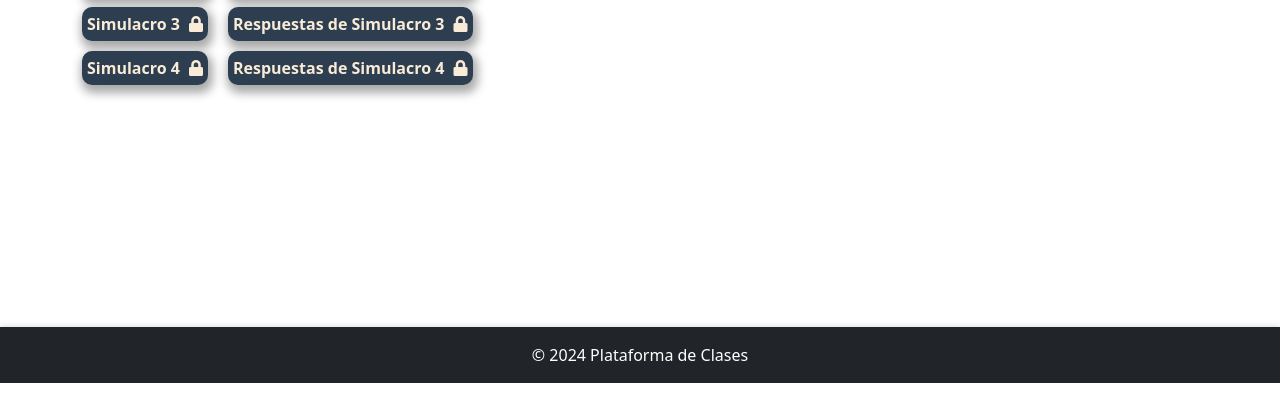
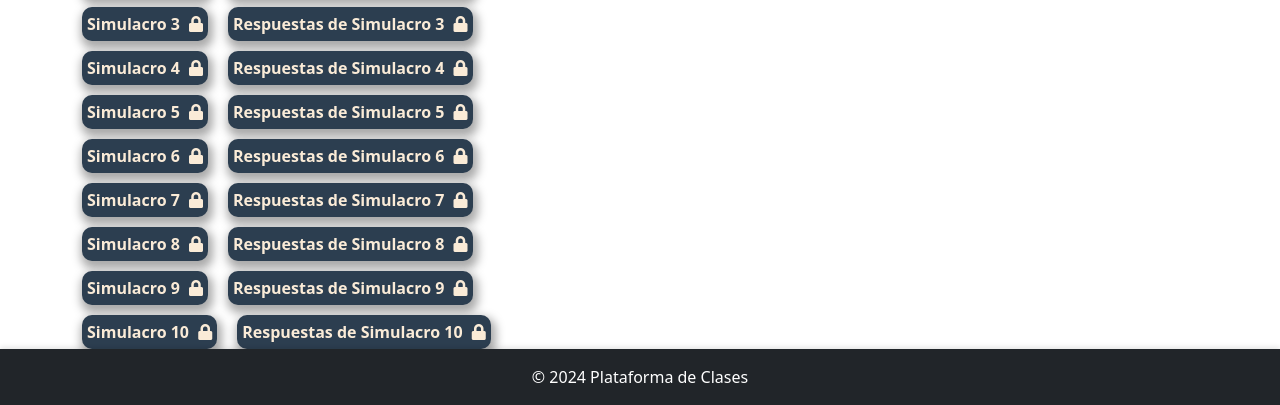
Before and after one commit to SARAScodigos/AlfaAcademy, a website: page frontend/simulacros.html in a window 1280 px wide. Shown: the part 417-822 px from the top of the page. Before the commit the page ends 800 px from the top, so only its background shows below. Drawn offline with nearby package versions, Linux system fonts and the light colour scheme; no server answers.

```diff
--- a/frontend/simulacros.html
+++ b/frontend/simulacros.html
@@ -5,7 +5,7 @@
     <meta name="viewport" content="width=device-width, initial-scale=1.0">
     <title>Simulacros</title>
     <link href="https://cdn.jsdelivr.net/npm/bootstrap@5.3.0-alpha3/dist/css/bootstrap.min.css" rel="stylesheet">
-
+    <link rel="icon" type="image/ico" href="images/logo.ico">
     <link href="https://cdnjs.cloudflare.com/ajax/libs/font-awesome/5.15.4/css/all.min.css" rel="stylesheet">
     <link rel="stylesheet" href="styles.css">
 </head>
@@ -24,7 +24,7 @@
              <div>
                 <nav class="nav">
                     <a class="nav-link text-white" href="index.html">Inicio</a>
-                    <a class="nav-link text-white" href="curso.html">Desarrollar Curso</a>
+                    <a class="nav-link text-white" href="curso.html">Curso Coar</a>
                     <a class="nav-link text-white active" href="simulacros.html">Simulacros</a>
 
                 </nav>
@@ -116,6 +116,108 @@
                 </a>
             </div>
         </div>
+        <div class="simulacro" style="display: flex; gap: 20px;">
+            <div class="card-simulacro" data-toggle="semana-1" >
+                <a href=""
+                style="text-decoration: none; color: antiquewhite;"
+                >
+                Simulacro 5 <i class="fas fa-lock" style="margin-left: 5px;"></i>
+                </a>
+            </div>
+            <div class="card-simulacro" data-toggle="semana-1" >
+                <a href=""
+                style="text-decoration: none; color: antiquewhite;"
+                >
+
+                Respuestas de Simulacro 5 <i class="fas fa-lock" style="margin-left: 5px;"></i>
+                </a>
+            </div>
+        </div>
+        <div class="simulacro" style="display: flex; gap: 20px;">
+            <div class="card-simulacro" data-toggle="semana-1" >
+                <a href=""
+                style="text-decoration: none; color: antiquewhite;"
+                >
+                Simulacro 6 <i class="fas fa-lock" style="margin-left: 5px;"></i>
+                </a>
+            </div>
+            <div class="card-simulacro" data-toggle="semana-1" >
+                <a href=""
+                style="text-decoration: none; color: antiquewhite;"
+                >
+
+                Respuestas de Simulacro 6 <i class="fas fa-lock" style="margin-left: 5px;"></i>
+                </a>
+            </div>
+        </div>
+        <div class="simulacro" style="display: flex; gap: 20px;">
+            <div class="card-simulacro" data-toggle="semana-1" >
+                <a href=""
+                style="text-decoration: none; color: antiquewhite;"
+                >
+                Simulacro 7 <i class="fas fa-lock" style="margin-left: 5px;"></i>
+                </a>
+            </div>
+            <div class="card-simulacro" data-toggle="semana-1" >
+                <a href=""
+                style="text-decoration: none; color: antiquewhite;"
+                >
+
+                Respuestas de Simulacro 7 <i class="fas fa-lock" style="margin-left: 5px;"></i>
+                </a>
+            </div>
+        </div>
+        <div class="simulacro" style="display: flex; gap: 20px;">
+            <div class="card-simulacro" data-toggle="semana-1" >
+                <a href=""
+                style="text-decoration: none; color: antiquewhite;"
+                >
+                Simulacro 8 <i class="fas fa-lock" style="margin-left: 5px;"></i>
+                </a>
+            </div>
+            <div class="card-simulacro" data-toggle="semana-1" >
+                <a href=""
+                style="text-decoration: none; color: antiquewhite;"
+                >
+
+                Respuestas de Simulacro 8 <i class="fas fa-lock" style="margin-left: 5px;"></i>
+                </a>
+            </div>
+        </div>
+        <div class="simulacro" style="display: flex; gap: 20px;">
+            <div class="card-simulacro" data-toggle="semana-1" >
+                <a href=""
+                style="text-decoration: none; color: antiquewhite;"
+                >
+                Simulacro 9 <i class="fas fa-lock" style="margin-left: 5px;"></i>
+                </a>
+            </div>
+            <div class="card-simulacro" data-toggle="semana-1" >
+                <a href=""
+                style="text-decoration: none; color: antiquewhite;"
+                >
+
+                Respuestas de Simulacro 9 <i class="fas fa-lock" style="margin-left: 5px;"></i>
+                </a>
+            </div>
+        </div>
+        <div class="simulacro" style="display: flex; gap: 20px;">
+            <div class="card-simulacro" data-toggle="semana-1" >
+                <a href=""
+                style="text-decoration: none; color: antiquewhite;"
+                >
+                Simulacro 10 <i class="fas fa-lock" style="margin-left: 5px;"></i>
+                </a>
+            </div>
+            <div class="card-simulacro" data-toggle="semana-1" >
+                <a href=""
+                style="text-decoration: none; color: antiquewhite;"
+                >
+
+                Respuestas de Simulacro 10 <i class="fas fa-lock" style="margin-left: 5px;"></i>
+                </a>
+            </div>
+        </div>
 
 
 
```
Also changed, not shown: frontend/admin.html (+1 -0 lines), frontend/curso.html (+2 -1 lines), frontend/index.html (+4 -4 lines), frontend/images/logo.ico (added).
